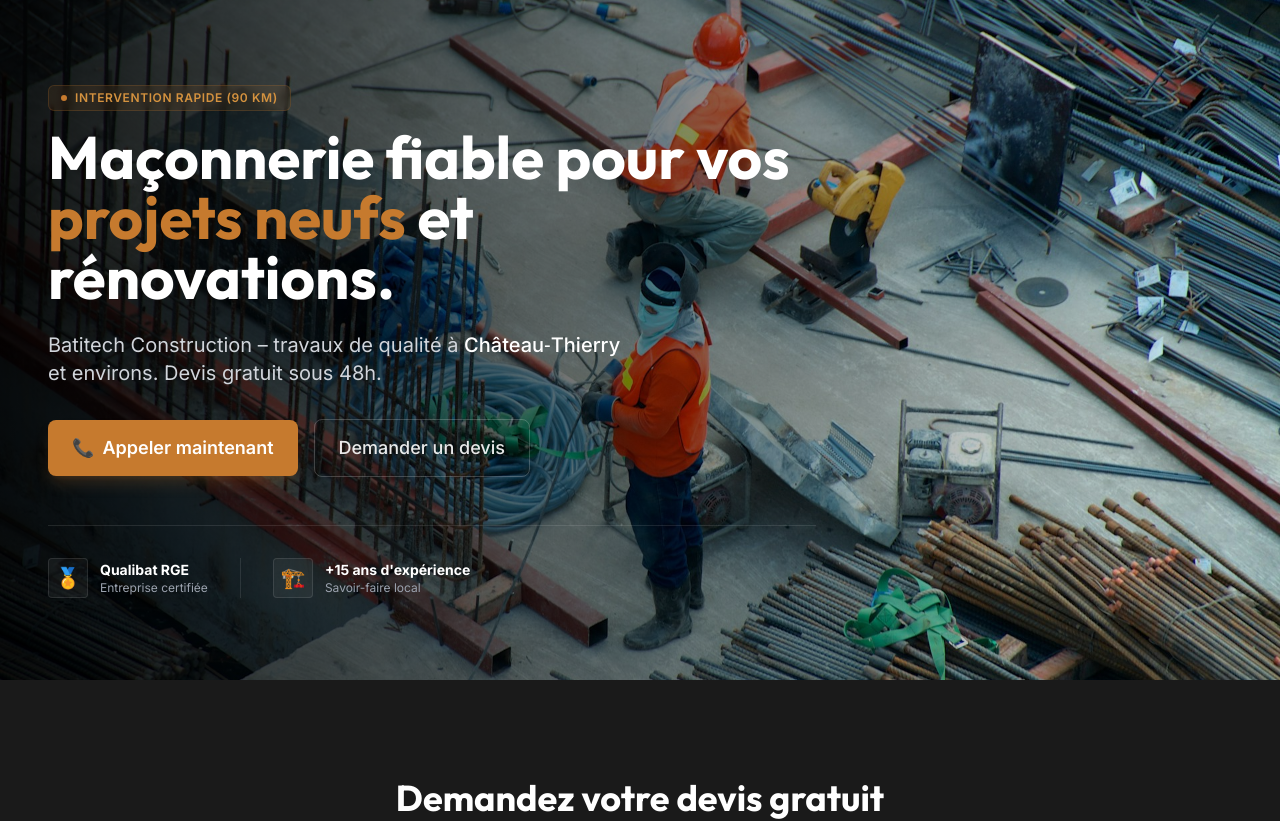
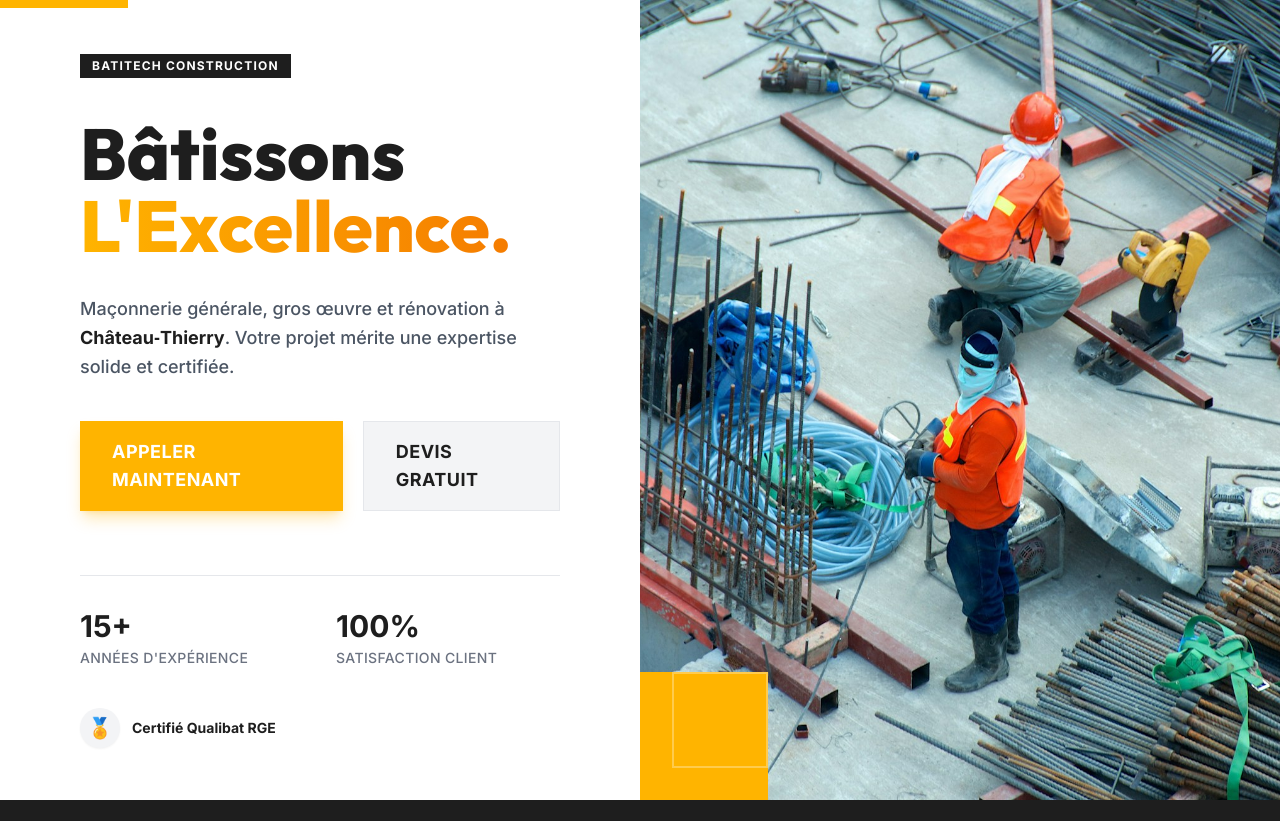
Before and after one commit to skailio/batitech-website, a Next.js app: page / in a window 1280 px wide. Shown: the top 821 px of the page. Built offline with nearby package versions, Linux system fonts and the light colour scheme.

Commit message:
feat: redesign hero section (industrial split layout)

```diff
--- a/src/components/HeroSection.tsx
+++ b/src/components/HeroSection.tsx
@@ -5,7 +5,7 @@ import Image from "next/image";
 
 /* ─── Animation variants ─── */
 const fadeUp: Variants = {
-    hidden: { opacity: 0, y: 20 },
+    hidden: { opacity: 0, y: 30 },
     visible: {
         opacity: 1,
         y: 0,
@@ -13,113 +13,125 @@ const fadeUp: Variants = {
     },
 };
 
-
+const fadeIn: Variants = {
+    hidden: { opacity: 0 },
+    visible: {
+        opacity: 1,
+        transition: { duration: 0.8 },
+    },
+};
 
 export default function HeroSection() {
     return (
-        <section id="hero" className="relative min-h-[85vh] flex items-center">
-            {/* ── Background image ── */}
-            <div className="absolute inset-0 z-0">
-                <Image
-                    src="/images/hero-bg.jpg"
-                    alt="Maçonnerie Batitech Construction sur chantier"
-                    fill
-                    priority
-                    className="object-cover object-center"
-                    sizes="100vw"
-                    quality={90}
+        <section className="relative min-h-screen flex flex-col lg:flex-row bg-white overflow-hidden">
+            {/* ── Left Column: Content (White/Light) ── */}
+            <div className="w-full lg:w-1/2 flex flex-col justify-center px-6 sm:px-12 lg:px-20 py-20 lg:py-0 relative z-10 bg-white">
+                {/* Decorative accent line */}
+                <motion.div
+                    initial={{ scaleX: 0 }}
+                    animate={{ scaleX: 1 }}
+                    transition={{ duration: 0.8, delay: 0.2 }}
+                    className="absolute top-0 left-0 w-32 h-2 bg-primary origin-left"
                 />
-                <div className="absolute inset-0 bg-gradient-to-r from-black/90 via-black/50 to-transparent" />
-            </div>
 
-            {/* ── Content ── */}
-            <div className="relative z-10 w-full max-w-7xl mx-auto px-5 sm:px-8 lg:px-12 py-20">
-                <div className="max-w-3xl">
                 <motion.div
                     initial="hidden"
                     animate="visible"
-                        transition={{ staggerChildren: 0.15 }}
+                    transition={{ staggerChildren: 0.1 }}
+                    className="max-w-xl"
                 >
-                        {/* Tagline */}
-                        <motion.div variants={fadeUp} className="mb-4">
-                            <span className="inline-flex items-center gap-2 px-3 py-1 rounded-md text-xs font-semibold tracking-wider uppercase text-primary-light bg-primary/10 border border-primary/20 backdrop-blur-sm">
-                                <span className="w-1.5 h-1.5 rounded-full bg-primary" />
-                                Intervention rapide (90 km)
+                    {/* Label */}
+                    <motion.div variants={fadeUp} className="mb-6">
+                        <span className="inline-block py-1 px-3 bg-secondary text-white text-xs font-bold tracking-widest uppercase mb-4">
+                            Batitech Construction
                         </span>
                     </motion.div>
 
                     {/* Headline */}
                     <motion.h1
                         variants={fadeUp}
-                            className="font-heading text-4xl sm:text-5xl md:text-6xl font-bold text-white mb-6 leading-tight"
+                        className="font-heading text-5xl sm:text-6xl lg:text-7xl font-extrabold text-secondary leading-tight mb-8"
                     >
-                            Maçonnerie fiable pour vos{" "}
-                            <span className="text-primary">projets neufs</span> et{" "}
-                            <span className="text-white">rénovations</span>.
+                        Bâtissons <br />
+                        <span className="text-transparent bg-clip-text bg-gradient-to-r from-primary to-primary-dark">
+                            L&apos;Excellence.
+                        </span>
                     </motion.h1>
 
                     {/* Subtitle */}
                     <motion.p
                         variants={fadeUp}
-                            className="text-lg md:text-xl text-gray-300 mb-8 max-w-xl leading-relaxed"
+                        className="text-lg text-gray-600 mb-10 leading-relaxed font-medium"
                     >
-                            Batitech Construction – travaux de qualité à{" "}
-                            <strong className="text-white font-medium">Château‑Thierry</strong>{" "}
-                            et environs. Devis gratuit sous 48h.
+                        Maçonnerie générale, gros œuvre et rénovation à{" "}
+                        <span className="text-secondary font-bold">Château‑Thierry</span>.
+                        Votre projet mérite une expertise solide et certifiée.
                     </motion.p>
 
                     {/* CTAs */}
                     <motion.div
                         variants={fadeUp}
-                            className="flex flex-col sm:flex-row gap-4 items-start sm:items-center"
+                        className="flex flex-col sm:flex-row gap-5"
                     >
-                            {/* Primary CTA */}
                         <a
                             href="tel:+33XXXXXXXXX"
-                                className="group inline-flex items-center justify-center gap-2 px-6 py-3.5 rounded-lg bg-primary hover:bg-primary-dark text-white font-semibold text-lg transition-all duration-200 shadow-lg shadow-primary/20 hover:scale-[1.02]"
+                            className="inline-flex items-center justify-center px-8 py-4 bg-primary hover:bg-primary-dark text-white font-bold text-lg uppercase tracking-wide transition-all transform hover:-translate-y-1 shadow-lg shadow-primary/30"
                         >
-                                <span>📞</span>
                             Appeler maintenant
                         </a>
-
-                            {/* Secondary CTA */}
                         <a
                             href="#devis"
-                                className="inline-flex items-center justify-center gap-2 px-6 py-3.5 rounded-lg text-white/90 border border-white/20 hover:bg-white/5 hover:border-white/40 transition-all duration-200 font-medium text-lg"
+                            className="inline-flex items-center justify-center px-8 py-4 bg-gray-100 hover:bg-gray-200 text-secondary font-bold text-lg uppercase tracking-wide transition-all border border-gray-200"
                         >
-                                Demander un devis
+                            Devis Gratuit
                         </a>
                     </motion.div>
 
-                        {/* Minimalist Social Proof */}
+                    {/* Trust Indicators (Grid) */}
                     <motion.div
-                            variants={fadeUp}
-                            className="mt-12 flex items-center gap-4 sm:gap-8 border-t border-white/10 pt-8"
+                        variants={fadeIn}
+                        className="mt-16 pt-8 border-t border-gray-200 grid grid-cols-2 gap-8"
                     >
-                            <div className="flex items-center gap-3">
-                                <div className="w-10 h-10 rounded bg-white/5 border border-white/10 flex items-center justify-center text-xl">
-                                    🏅
+                        <div>
+                            <h3 className="text-3xl font-bold text-secondary mb-1">15+</h3>
+                            <p className="text-sm text-gray-500 font-medium uppercase tracking-wide">
+                                Années d&apos;expérience
+                            </p>
                         </div>
                         <div>
-                                    <p className="text-white font-bold text-sm">Qualibat RGE</p>
-                                    <p className="text-gray-400 text-xs">Entreprise certifiée</p>
+                            <h3 className="text-3xl font-bold text-secondary mb-1">100%</h3>
+                            <p className="text-sm text-gray-500 font-medium uppercase tracking-wide">
+                                Satisfaction Client
+                            </p>
                         </div>
-                            </div>
-                            <div className="w-px h-10 bg-white/10" />
-                            <div className="flex items-center gap-3">
-                                <div className="w-10 h-10 rounded bg-white/5 border border-white/10 flex items-center justify-center text-xl">
-                                    🏗️
-                                </div>
-                                <div>
-                                    <p className="text-white font-bold text-sm">
-                                        +15 ans d&apos;expérience
-                                    </p>
-                                    <p className="text-gray-400 text-xs">Savoir-faire local</p>
-                                </div>
+                        <div className="col-span-2 flex items-center gap-3 mt-2">
+                            <span className="w-10 h-10 flex items-center justify-center bg-gray-100 rounded-full text-xl shadow-sm">
+                                🏅
+                            </span>
+                            <span className="text-secondary font-bold text-sm">
+                                Certifié Qualibat RGE
+                            </span>
                         </div>
                     </motion.div>
                 </motion.div>
             </div>
+
+            {/* ── Right Column: Image (Full Height) ── */}
+            <div className="w-full lg:w-1/2 h-[50vh] lg:h-auto relative bg-gray-900">
+                <Image
+                    src="/images/hero-bg.jpg"
+                    alt="Chantier Batitech"
+                    fill
+                    className="object-cover"
+                    sizes="(max-width: 1024px) 100vw, 50vw"
+                    priority
+                />
+                {/* Accent Overlay blocked */}
+                <div className="absolute inset-0 bg-secondary/10 lg:bg-transparent" />
+
+                {/* Decorative Box (Yellow) */}
+                <div className="absolute bottom-0 left-0 w-32 h-32 bg-primary hidden lg:block" />
+                <div className="absolute bottom-8 left-8 w-24 h-24 border-2 border-white/30 hidden lg:block" />
             </div>
         </section>
     );
--- a/tailwind.config.ts
+++ b/tailwind.config.ts
@@ -10,12 +10,12 @@ const config: Config = {
     extend: {
       colors: {
         primary: {
-          DEFAULT: "#C67A2E",
-          light: "#D4923F",
-          dark: "#A86520",
+          DEFAULT: "#FFB400", // Construction Yellow
+          light: "#FFCA28",
+          dark: "#F57C00",
         },
         secondary: {
-          DEFAULT: "#1A1A1A",
+          DEFAULT: "#1E1E1E", // Dark gray/black
           light: "#2D2D2D",
         },
         accent: {
```
Lines whose indentation alone changed are shown as unchanged.
